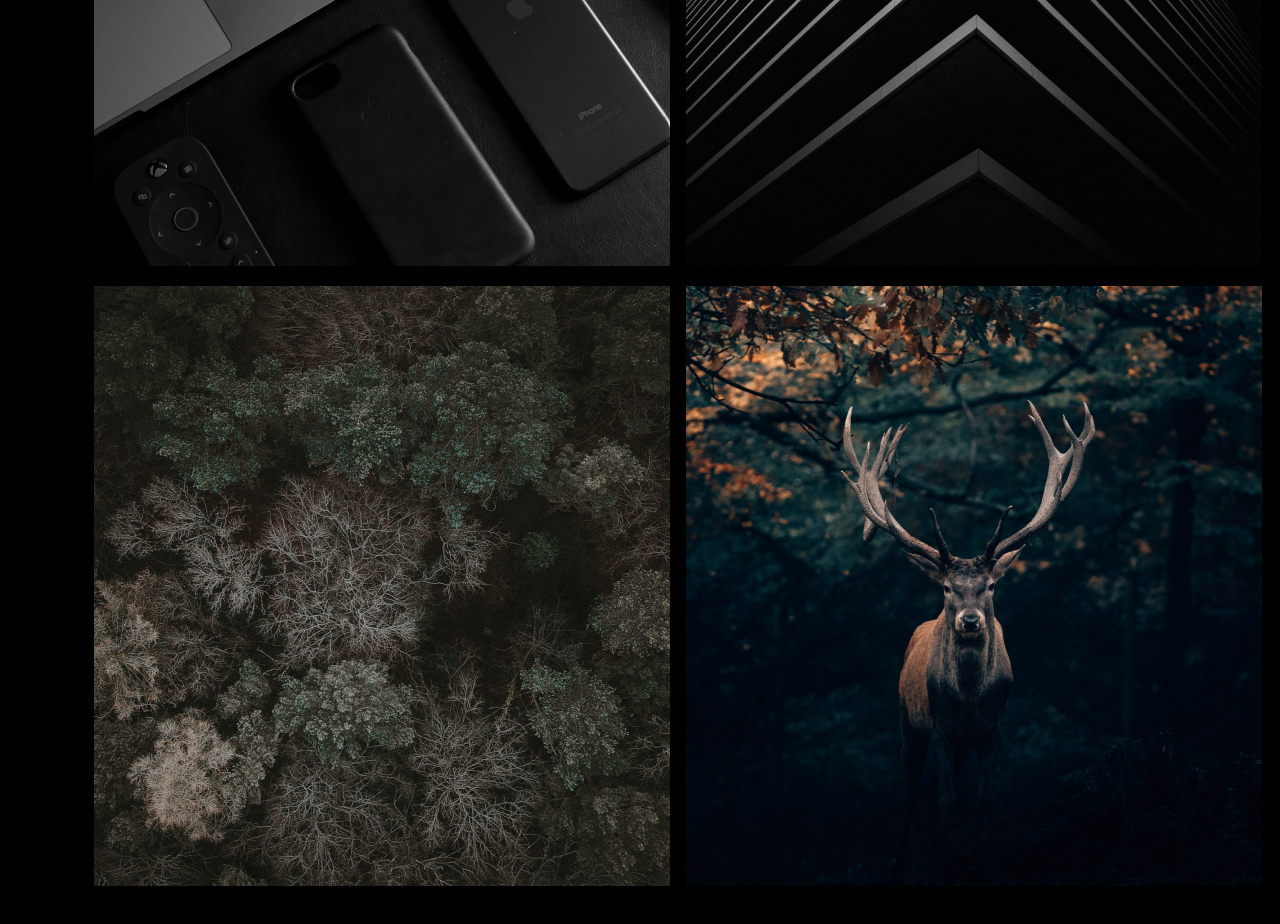
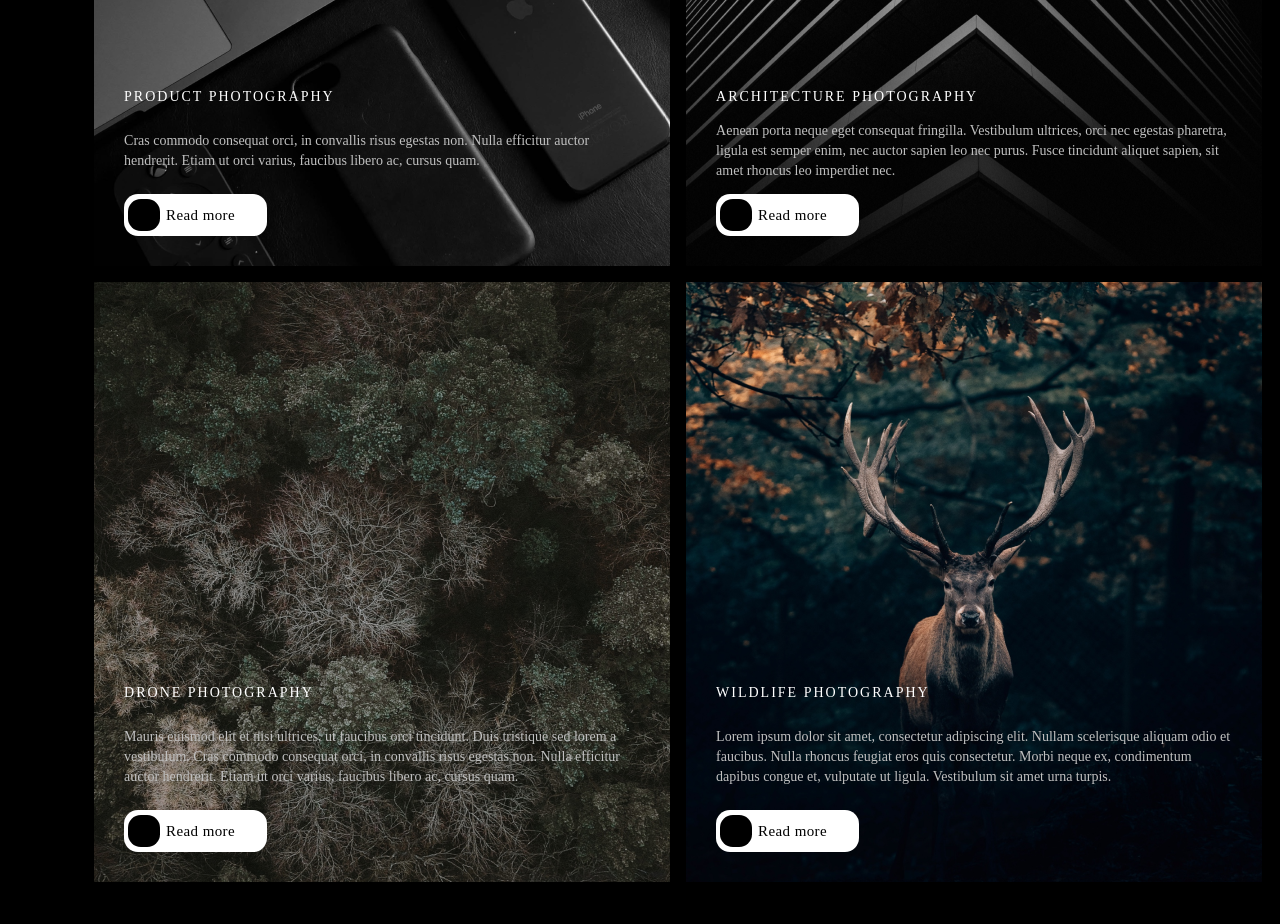
Before and after one commit to job356/project-aperture, a plain HTML site: page aperture/index.html in a window 1280 px wide. Shown: the part 1380-2304 px from the top of the page. Drawn offline with Linux system fonts and the light colour scheme.

Commit message:
feat: add layots of business area content

```diff
--- a/aperture/index.html
+++ b/aperture/index.html
@@ -86,17 +86,61 @@
             <h3 class="head-business-areas">What we do.</h3>
             <div class="areas">The areas that we're specialized in.</div>
             <div class="business-areas-content">
-                <div class="product-content">
-                    <img src="/assets/IMG/product-photography.png" alt="design-tools">
+                <div class="product-bg">
+                    <div class="product-content">
+                        <div class="head-content">Product Photography</div>
+                    <div class="description-content">
+                        Cras commodo consequat orci, in convallis
+                        risus egestas non. Nulla efficitur auctor hendrerit. Etiam ut orci varius,
+                        faucibus libero ac, cursus quam.
+                    </div>
+                    <button class="read-more">
+                        <div class="lens-btn"></div>
+                        Read more
+                    </button>
+                    </div>
                 </div>
-                <div class="archietecture-content">
-                    <img src="/assets/IMG/archietecture-photography.png" alt="building">
+                <div class="archietecture-bg">
+                    <div class="archietecture-content">
+                        <div class="head-content">Architecture Photography</div>
+                        <div class="description-content">Aenean porta neque eget consequat fringilla.
+                            Vestibulum ultrices, orci nec egestas pharetra, ligula est semper enim, nec
+                            auctor sapien leo nec purus. Fusce tincidunt aliquet sapien, sit amet rhoncus
+                            leo imperdiet nec.
+                        </div>
+                        <button class="read-more">
+                            <div class="lens-btn"></div>
+                            Read more
+                        </button>
+                    </div>
                 </div>
-                <div class="drone-content">
-                    <img src="/assets/IMG/drone-photography.png" alt="view from above">
+                <div class="drone-bg">
+                    <div class="drone-content">
+                        <div class="head-content">Drone Photography</div>
+                        <div class="description-content">Mauris euismod elit et nisi ultrices, ut faucibus
+                            orci tincidunt. Duis tristique sed lorem a vestibulum. Cras commodo consequat
+                            orci, in convallis risus egestas non. Nulla efficitur auctor hendrerit. Etiam
+                            ut orci varius, faucibus libero ac, cursus quam.
+                        </div>
+                        <button class="read-more">
+                            <div class="lens-btn"></div>
+                            Read more
+                        </button>
+                    </div>
                 </div>
-                <div class="wildlife-content">
-                    <img src="/assets/IMG/wildlife-photography.png" alt="deer">
+                <div class="wildlife-bg">
+                    <div class="wildlife-content">
+                        <div class="head-content">Wildlife Photography</div>
+                        <div class="description-content">Lorem ipsum dolor sit amet, consectetur adipiscing
+                            elit. Nullam scelerisque aliquam odio et faucibus. Nulla rhoncus feugiat eros
+                            quis consectetur. Morbi neque ex, condimentum dapibus congue et, vulputate ut
+                            ligula. Vestibulum sit amet urna turpis.
+                        </div>
+                        <button class="read-more">
+                            <div class="lens-btn"></div>
+                            Read more
+                        </button>
+                    </div>
                 </div>
             </div>
         </section>
--- a/aperture/style.css
+++ b/aperture/style.css
@@ -183,3 +183,112 @@ body {
     padding-left: 6.1%;
     padding-right: 6.1%;
 }
+
+.product-bg {
+    position: relative;
+    width: 576px;
+    height: 600px;
+    background-image: url(/assets/IMG/product-photography.png);
+}
+
+.archietecture-bg {
+    position: relative;
+    width: 576px;
+    height: 600px;
+    background-image: url(/assets/IMG/archietecture-photography.png);
+}
+
+.drone-bg {
+    position: relative;
+    width: 576px;
+    height: 600px;
+    background-image: url(/assets/IMG/drone-photography.png);
+}
+
+.wildlife-bg {
+    position: relative;
+    width: 576px;
+    height: 600px;
+    background-image: url(/assets/IMG/wildlife-photography.png);
+}
+
+.product-content, .archietecture-content {
+    display: flex;
+    flex-direction: column;
+    justify-content: space-between;
+
+    position: absolute;
+    width: 514px;
+    height: 149px;
+    left: 30px;
+    top: 421px;
+}
+
+.drone-content, .wildlife-content {
+    display: flex;
+    flex-direction: column;
+    justify-content: space-between;
+
+    position: absolute;
+    width: 516px;
+    height: 169px;
+    left: 30px;
+    top: 401px;
+}
+
+.head-content {
+    font-family: 'Poppins';
+    font-style: normal;
+    font-weight: 300;
+    font-size: 14px;
+    line-height: 20px;
+
+    letter-spacing: 2px;
+    text-transform: uppercase;
+
+    color: #ffffff;
+}
+
+.description-content {
+    font-family: 'Poppins';
+    font-style: normal;
+    font-weight: 300;
+    font-size: 14px;
+    line-height: 20px;
+
+    color: #C0C0C0;
+}
+
+.read-more {
+    display: flex;
+    flex-direction: row;
+    align-items: center;
+    gap: 6px;
+
+    width: 143px;
+    height: 42px;
+    background: #ffffff;
+    border-radius: 14px;
+    border: none;
+    padding: 0px;
+
+    font-family: 'Poppins';
+    font-style: normal;
+    font-weight: 400;
+    font-size: 15px;
+    line-height: 20px;
+
+    letter-spacing: 0.4px;
+
+    color: #000000;
+}
+
+.lens-btn {
+    width: 32px;
+    height: 32px;
+    margin-left: 4px;
+
+    background-color: #000000;
+    border-radius: 40%;
+    border: none;
+}
```
